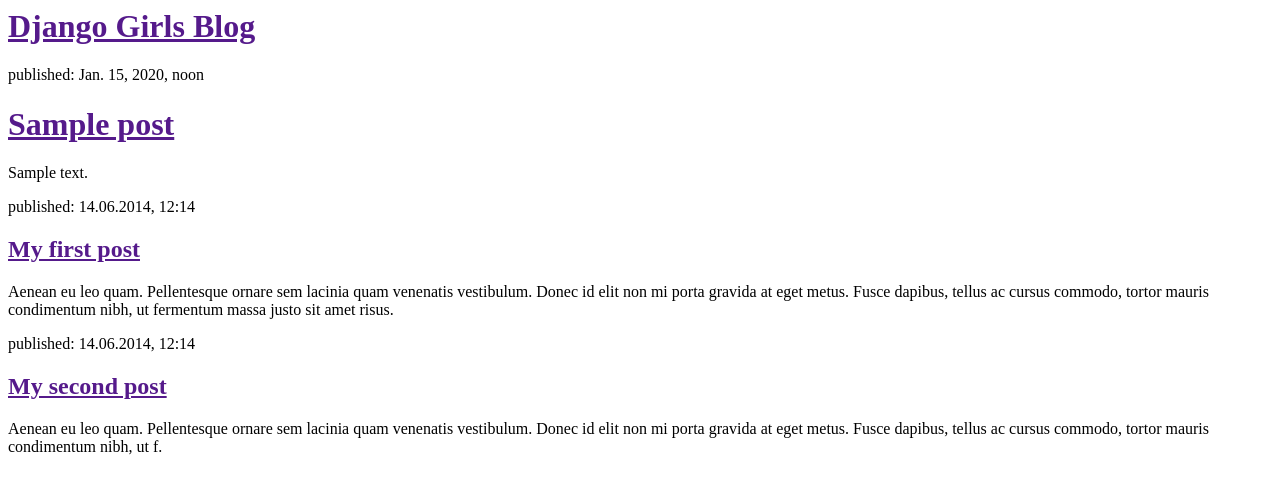
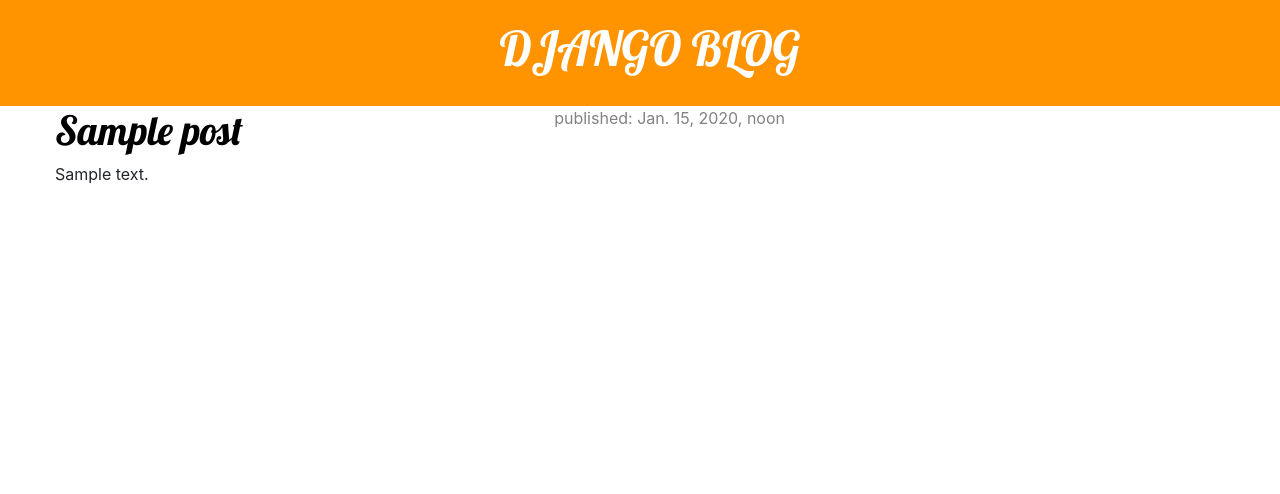
Before and after one commit to OlegKondratenko/Portfolio, a Django app: page / in a window 1280 px wide. Shown: the top 494 px of the page. Run offline with Django 3.2, Linux system fonts and the light colour scheme; tables that the repository leaves empty hold one stand-in row (values such as "Sample post"); some libraries are stand-ins or nearby versions.

Commit message:
Add some styles, add post_info page

```diff
--- /dev/null
+++ b/mysite/blog/static/css/blog.css
@@ -0,0 +1,55 @@
+h1 a {
+    color: #FCA205;
+    font-family: 'Lobster';
+}
+.text-decoration-none:hover {
+    text-decoration: none;
+    color: #77551a;
+}
+.page-header {
+    background-color: #ff9400;
+    margin-top: 0;
+    padding: 20px 20px 20px 40px;
+}
+
+.page-header h1, .page-header h1 a, .page-header h1 a:visited, .page-header h1 a:active {
+    color: #ffffff;
+    font-size: 36pt;
+    text-decoration: none;
+}
+
+.content {
+    margin-left: 40px;
+}
+
+h1, h2, h3, h4 {
+    font-family: 'Lobster', cursive;
+}
+
+.date {
+    float: right;
+    color: #828282;
+}
+
+.save {
+    float: right;
+}
+
+.post-form textarea, .post-form input {
+    width: 100%;
+}
+
+.top-menu, .top-menu:hover, .top-menu:visited {
+    color: #ffffff;
+    float: right;
+    font-size: 26pt;
+    margin-right: 20px;
+}
+
+.post {
+    margin-bottom: 70px;
+}
+
+.post h1 a, .post h1 a:visited {
+    color: #000000;
+}
--- a/mysite/blog/templates/blog/layout.html
+++ b/mysite/blog/templates/blog/layout.html
@@ -0,0 +1,36 @@
+{% load static %}
+<!doctype html>
+<html lang="en">
+  <head>
+    <!-- Required meta tags -->
+    <meta charset="utf-8">
+    <meta name="viewport" content="width=device-width, initial-scale=1, shrink-to-fit=no">
+
+    <!-- some fonts-->
+    <link href="https://fonts.googleapis.com/css?family=Lobster&subset=latin,latin-ext" rel="stylesheet" type="text/css">
+
+    <!-- Bootstrap CSS -->
+    <link rel="stylesheet" href="https://stackpath.bootstrapcdn.com/bootstrap/4.5.2/css/bootstrap.min.css" integrity="sha384-JcKb8q3iqJ61gNV9KGb8thSsNjpSL0n8PARn9HuZOnIxN0hoP+VmmDGMN5t9UJ0Z" crossorigin="anonymous">
+    <!--Our static files -->
+    <link rel="stylesheet" href="{% static 'css/blog.css' %}">
+    <title>{% block title %}{% endblock %}</title>
+  </head>
+  <body>
+    <div class="page-header">
+      <h1 class="display-2 text-center text-uppercase "><a href="" class="text-decoration-none">Django Blog</a></h1>
+    </div>
+    <div class="content container">
+      <div class="row">
+          <div class="col-md-8">
+    {% block body %}
+    {% endblock %}
+    </div>
+  </div>
+</div>
+    <!-- Optional JavaScript -->
+    <!-- jQuery first, then Popper.js, then Bootstrap JS -->
+    <script src="https://code.jquery.com/jquery-3.5.1.slim.min.js" integrity="sha384-DfXdz2htPH0lsSSs5nCTpuj/zy4C+OGpamoFVy38MVBnE+IbbVYUew+OrCXaRkfj" crossorigin="anonymous"></script>
+    <script src="https://cdn.jsdelivr.net/npm/popper.js@1.16.1/dist/umd/popper.min.js" integrity="sha384-9/reFTGAW83EW2RDu2S0VKaIzap3H66lZH81PoYlFhbGU+6BZp6G7niu735Sk7lN" crossorigin="anonymous"></script>
+    <script src="https://stackpath.bootstrapcdn.com/bootstrap/4.5.2/js/bootstrap.min.js" integrity="sha384-B4gt1jrGC7Jh4AgTPSdUtOBvfO8shuf57BaghqFfPlYxofvL8/KUEfYiJOMMV+rV" crossorigin="anonymous"></script>
+  </body>
+</html>
--- a/mysite/blog/templates/blog/post_list.html
+++ b/mysite/blog/templates/blog/post_list.html
@@ -1,29 +1,24 @@
-<html>
-    <head>
-        <title>Django Girls blog</title>
-    </head>
-    <body>
-        <div>
-            <h1><a href="">Django Girls Blog</a></h1>
-            {% for post in posts %}
-        <div>
-            <p>published: {{ post.published_date }}</p>
-            <h1><a href="">{{ post.title }}</a></h1>
-            <p>{{ post.text|linebreaksbr }}</p>
-        </div>
-            {% endfor %}
-        </div>
+{% extends 'blog/layout.html'%}
 
-        <div>
-            <p>published: 14.06.2014, 12:14</p>
-            <h2><a href="">My first post</a></h2>
-            <p>Aenean eu leo quam. Pellentesque ornare sem lacinia quam venenatis vestibulum. Donec id elit non mi porta gravida at eget metus. Fusce dapibus, tellus ac cursus commodo, tortor mauris condimentum nibh, ut fermentum massa justo sit amet risus.</p>
-        </div>
 
-        <div>
-            <p>published: 14.06.2014, 12:14</p>
-            <h2><a href="">My second post</a></h2>
-            <p>Aenean eu leo quam. Pellentesque ornare sem lacinia quam venenatis vestibulum. Donec id elit non mi porta gravida at eget metus. Fusce dapibus, tellus ac cursus commodo, tortor mauris condimentum nibh, ut f.</p>
-        </div>
-    </body>
-</html>
+
+{% block title %}
+    Post page
+{% endblock %}
+{% block body %}
+
+
+                        {% for post in posts %}
+                            <div class="post">
+                                <div class="date">
+                                    <p>published: {{ post.published_date }}</p>
+                                </div>
+                                <h1><a href="{% url 'post_info' pk=post.pk %}">{{ post.title }}</a></h1>
+                                <p>{{ post.text|linebreaksbr }}</p>
+                            </div>
+                        {% endfor %}
+
+
+
+
+{%endblock%}
--- a/mysite/blog/urls.py
+++ b/mysite/blog/urls.py
@@ -1,6 +1,7 @@
-from django.urls import path
+from django.urls import path, re_path
 from . import views
 
 urlpatterns = [
-    path('', views.post_list, name="post_list")
+    path('', views.post_list, name="post_list"),
+    re_path(r'post/(?P<pk>[0-9]+)', views.post_info, name="post_info")
 ]
--- a/mysite/blog/views.py
+++ b/mysite/blog/views.py
@@ -1,7 +1,13 @@
-from django.shortcuts import render
+from django.shortcuts import render, get_object_or_404
 from django.utils import timezone
 from .models import Post
 
 def post_list(request):
     posts = Post.objects.filter(published_date__lte=timezone.now()).order_by('published_date')
     return render(request, 'blog/post_list.html', {'posts': posts})
+
+def post_info(request, pk):
+    post = get_object_or_404(Post, id=pk)
+    return render(request, 'blog/post_info.html', {
+        "post": post
+        })
```
Also changed, not shown: mysite/blog/templates/blog/post_info.html (added, +21 -0 lines).
